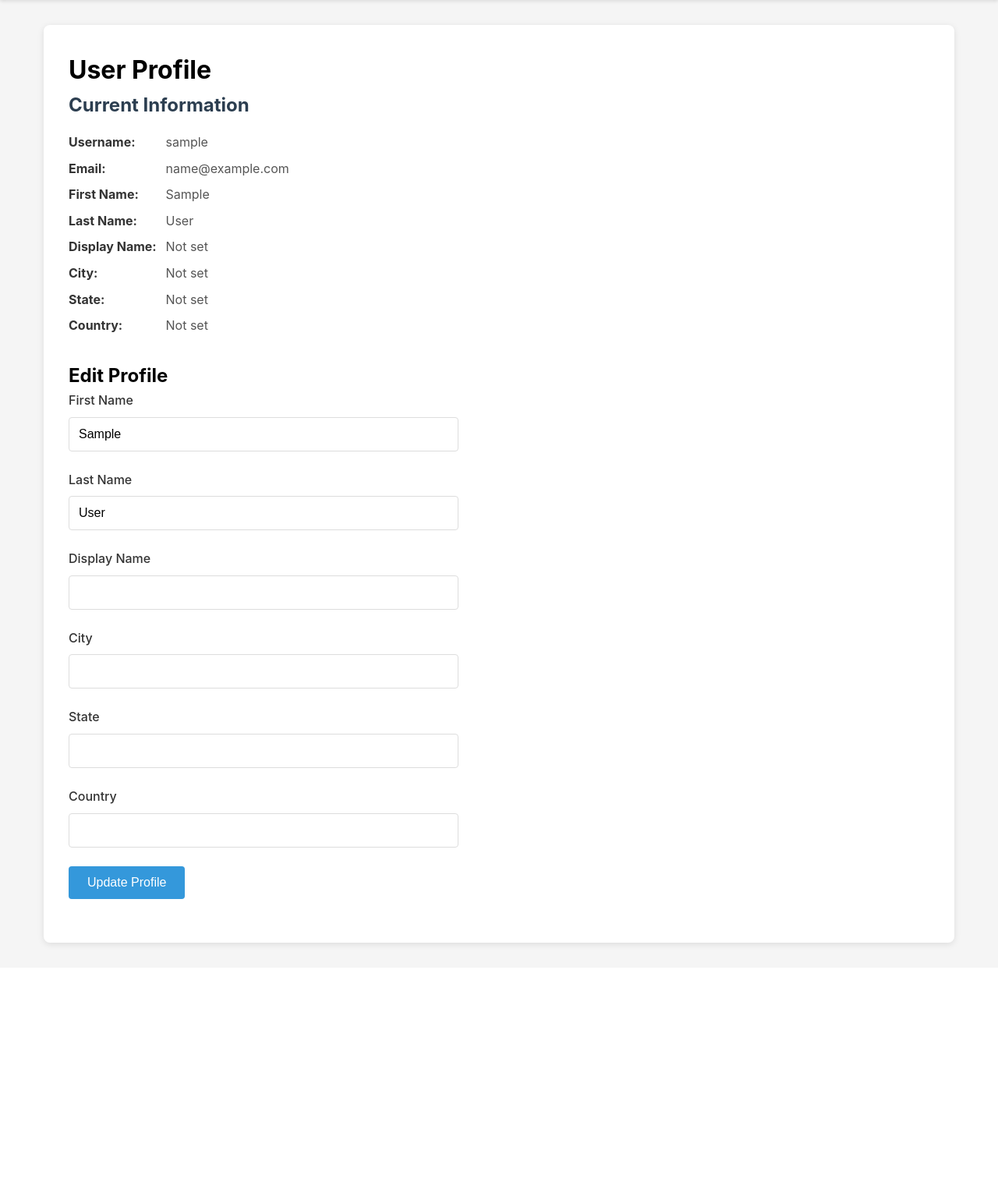
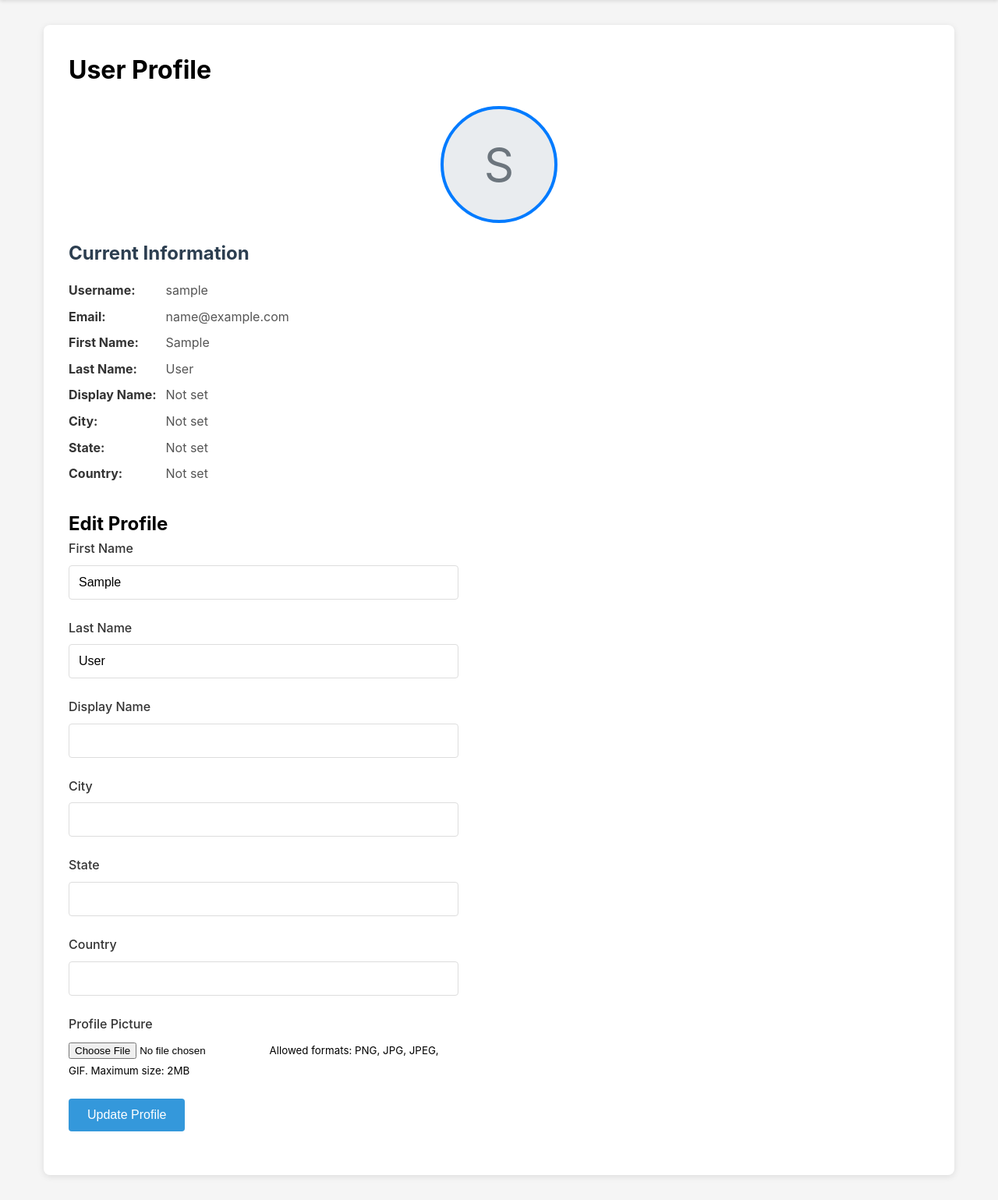
Before and after one commit to iamctodd/flask-first, a Flask app: page /profile in a window 1280 px wide. Shown: the part 70-1609 px from the top of the page at 78% size. Before the commit the page ends 1286 px from the top, so only its background shows below. Run offline with Flask 3, Linux system fonts and the light colour scheme; the visitor is signed in with stand-in values (Sample User, id 1); some libraries are stand-ins or nearby versions.

Commit message:
user avatar

```diff
--- a/app.py
+++ b/app.py
@@ -1,16 +1,22 @@
-from flask import Flask, render_template, redirect, url_for, flash, request
+from flask import Flask, render_template, redirect, url_for, flash, request, send_from_directory
 from flask_sqlalchemy import SQLAlchemy
 from flask_login import LoginManager, UserMixin, login_user, logout_user, login_required, current_user
 from flask_wtf import FlaskForm
+from flask_wtf.file import FileField, FileAllowed
 from wtforms import StringField, PasswordField, SubmitField
 from wtforms.validators import DataRequired, Email, EqualTo, Length, Optional
 from werkzeug.security import generate_password_hash, check_password_hash
+from werkzeug.utils import secure_filename
 import os
+import uuid
 
 app = Flask(__name__)
 app.config['SECRET_KEY'] = os.environ.get('SECRET_KEY', 'dev-secret-key-change-in-production')
 app.config['SQLALCHEMY_DATABASE_URI'] = 'sqlite:///app.db'
 app.config['SQLALCHEMY_TRACK_MODIFICATIONS'] = False
+app.config['UPLOAD_FOLDER'] = os.path.join(os.path.dirname(os.path.abspath(__file__)), 'static', 'uploads')
+app.config['MAX_CONTENT_LENGTH'] = 2 * 1024 * 1024  # 2MB file size limit
+app.config['ALLOWED_EXTENSIONS'] = {'png', 'jpg', 'jpeg', 'gif'}
 
 db = SQLAlchemy(app)
 login_manager = LoginManager(app)
@@ -28,6 +34,7 @@ class User(UserMixin, db.Model):
     city = db.Column(db.String(100))
     state = db.Column(db.String(100))
     country = db.Column(db.String(100))
+    profile_image = db.Column(db.String(200))
 
     def set_password(self, password):
         self.password_hash = generate_password_hash(password)
@@ -59,6 +66,7 @@ class ProfileForm(FlaskForm):
     city = StringField('City', validators=[Optional(), Length(max=100)])
     state = StringField('State', validators=[Optional(), Length(max=100)])
     country = StringField('Country', validators=[Optional(), Length(max=100)])
+    profile_image = FileField('Profile Picture', validators=[Optional(), FileAllowed(['png', 'jpg', 'jpeg', 'gif'], 'Images only!')])
     submit = SubmitField('Update Profile')
 
 # Routes
@@ -126,6 +134,10 @@ def logout():
     flash('You have been logged out.', 'info')
     return redirect(url_for('index'))
 
+@app.route('/uploads/<filename>')
+def uploaded_file(filename):
+    return send_from_directory(app.config['UPLOAD_FOLDER'], filename)
+
 @app.route('/profile', methods=['GET', 'POST'])
 @login_required
 def profile():
@@ -139,6 +151,29 @@ def profile():
         current_user.city = form.city.data.strip() or None
         current_user.state = form.state.data.strip() or None
         current_user.country = form.country.data.strip() or None
+
+        # Handle profile image upload
+        if form.profile_image.data:
+            file = form.profile_image.data
+            # Generate unique filename to avoid conflicts
+            filename = secure_filename(file.filename)
+            unique_filename = f"{uuid.uuid4().hex}_{filename}"
+
+            # Ensure upload directory exists
+            os.makedirs(app.config['UPLOAD_FOLDER'], exist_ok=True)
+
+            # Delete old profile image if it exists
+            if current_user.profile_image:
+                old_image_path = os.path.join(app.config['UPLOAD_FOLDER'], current_user.profile_image)
+                if os.path.exists(old_image_path):
+                    try:
+                        os.remove(old_image_path)
+                    except Exception:
+                        pass  # Ignore errors when deleting old image
+
+            # Save new image
+            file.save(os.path.join(app.config['UPLOAD_FOLDER'], unique_filename))
+            current_user.profile_image = unique_filename
 
         try:
             db.session.commit()
--- a/templates/profile.html
+++ b/templates/profile.html
@@ -3,7 +3,41 @@
 {% block title %}Profile{% endblock %}
 
 {% block content %}
+    <style>
+        .profile-avatar {
+            width: 150px;
+            height: 150px;
+            border-radius: 50%;
+            border: 4px solid #007bff;
+            object-fit: cover;
+            margin: 20px auto;
+            display: block;
+        }
+        .profile-avatar-placeholder {
+            width: 150px;
+            height: 150px;
+            border-radius: 50%;
+            border: 4px solid #007bff;
+            background-color: #e9ecef;
+            display: flex;
+            align-items: center;
+            justify-content: center;
+            margin: 20px auto;
+            font-size: 60px;
+            color: #6c757d;
+        }
+    </style>
+
     <h1>User Profile</h1>
+
+    <!-- Display Profile Avatar -->
+    {% if current_user.profile_image %}
+        <img src="{{ url_for('uploaded_file', filename=current_user.profile_image) }}" alt="Profile Picture" class="profile-avatar">
+    {% else %}
+        <div class="profile-avatar-placeholder">
+            {{ current_user.username[0].upper() }}
+        </div>
+    {% endif %}
 
     <div class="profile-info">
         <h2>Current Information</h2>
@@ -18,7 +52,7 @@
     </div>
 
     <h2>Edit Profile</h2>
-    <form method="POST" novalidate>
+    <form method="POST" enctype="multipart/form-data" novalidate>
         {{ form.hidden_tag() }}
 
         <div class="form-group">
@@ -82,6 +116,17 @@
         </div>
 
         <div class="form-group">
+            {{ form.profile_image.label }}
+            {{ form.profile_image(class="form-control") }}
+            {% if form.profile_image.errors %}
+                {% for error in form.profile_image.errors %}
+                    <div class="error">{{ error }}</div>
+                {% endfor %}
+            {% endif %}
+            <small class="form-text text-muted">Allowed formats: PNG, JPG, JPEG, GIF. Maximum size: 2MB</small>
+        </div>
+
+        <div class="form-group">
             {{ form.submit(class="btn") }}
         </div>
     </form>
```
Also changed, not shown: migrate_add_profile_image.py (added, +27 -0 lines), README.md, 1 other file.
